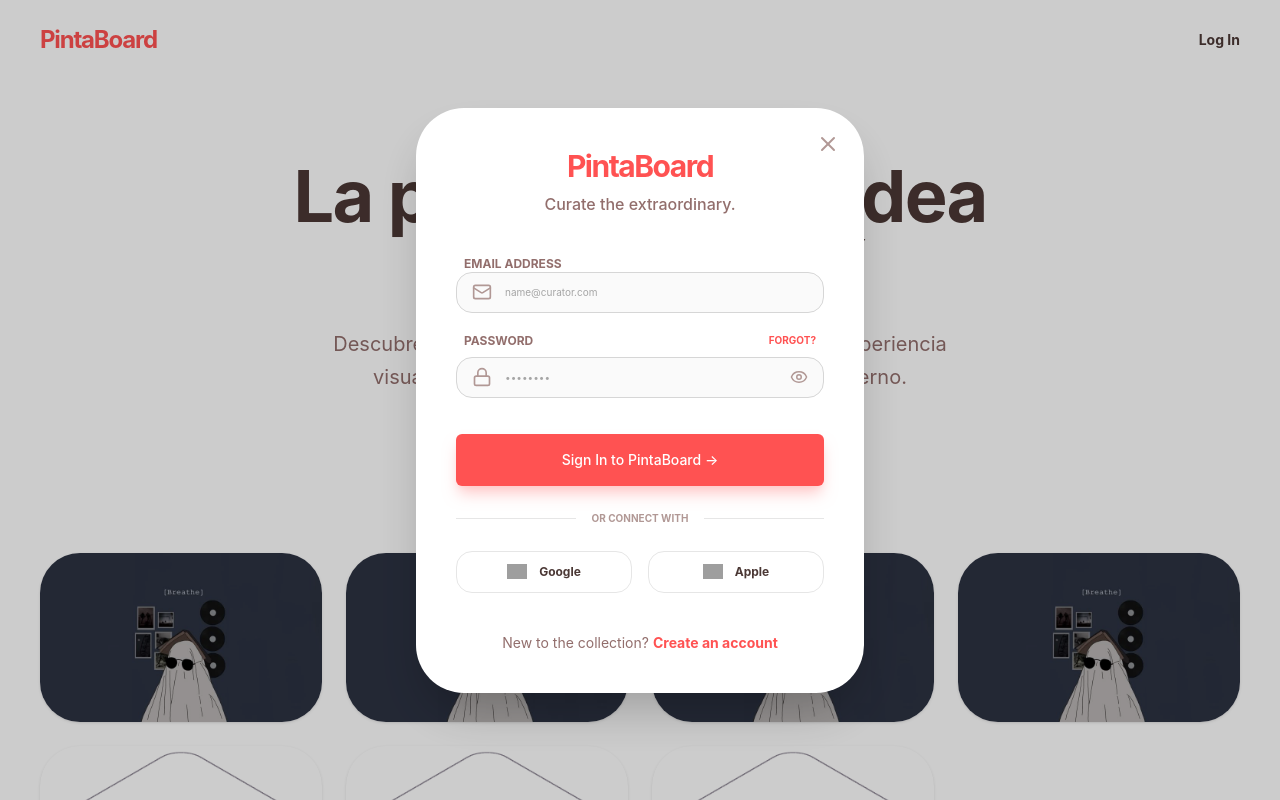
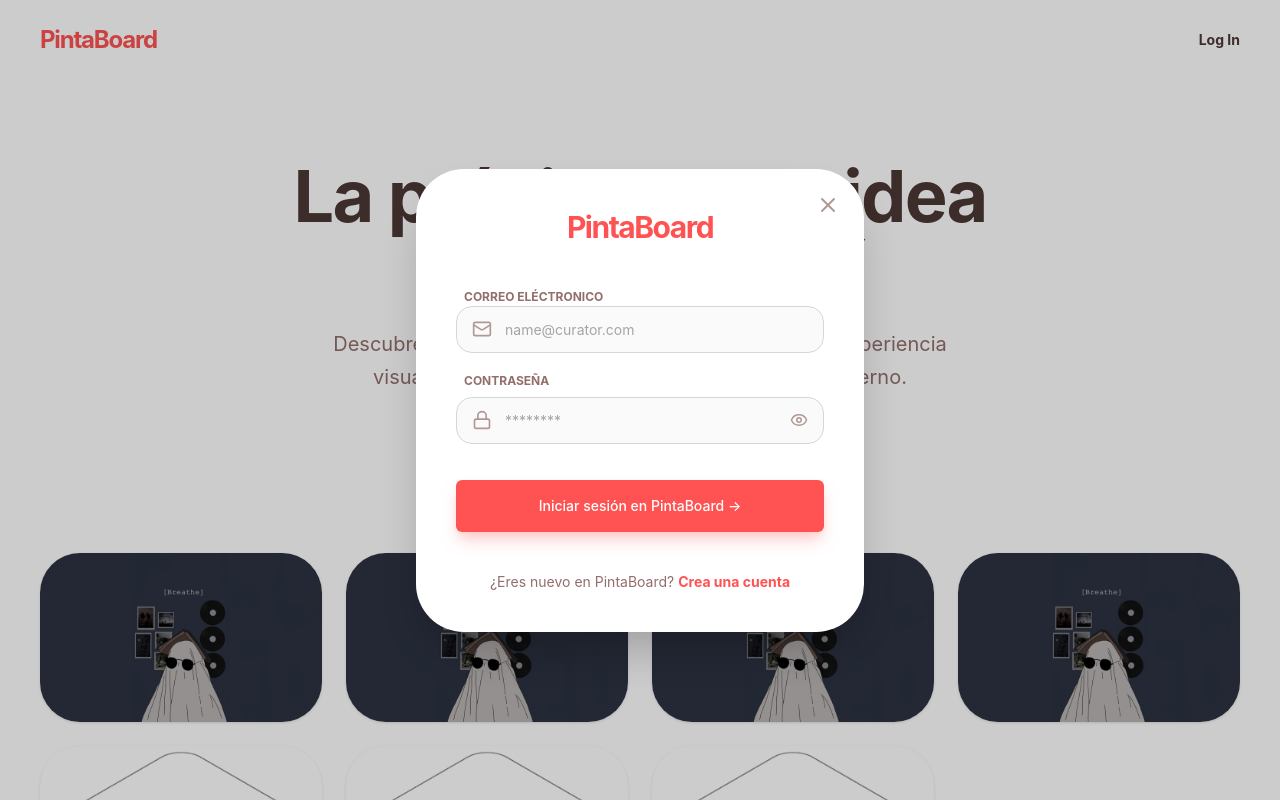
Before and after one commit to JoseAlfonsoB/PintBoard-FrontEnd, a React (Vite) app: page / in a window 1280 px wide. Both pictures are taken after a click on the button "Log In". Shown: the top 800 px of the page. Built offline with nearby package versions, Linux system fonts and the light colour scheme; grey boxes are pictures that could not be loaded.

Commit message:
FIX: Se implemento la funcionalidad para el icono 'Eye' dentro de la pantalla modal en el Input de contraseña, para que el usuario pueda visualizar si su contrasea es la correcta.

```diff
--- a/src/components/organisms/LoginModal.jsx
+++ b/src/components/organisms/LoginModal.jsx
@@ -1,23 +1,29 @@
 // src/components/organisms/LoginModal.jsx
-import React, { useState } from 'react'; // 1. Importamos useState
+import React, { useState } from 'react';
 import { useNavigate } from 'react-router-dom';
-import { Mail, Lock, X, Eye, User } from 'lucide-react'; // Añadimos User para el registro
+// 1. Importamos EyeOff para el estado de "oculto"
+import { Mail, Lock, X, Eye, EyeOff, User } from 'lucide-react';
 import Input from '../atoms/Input';
 import Button from '../atoms/Button';
 
 const LoginModal = ({ isOpen, onClose }) => {
     const navigate = useNavigate();
 
-    // 2. Definimos el estado: false = Login, true = Registro
     const [isRegistering, setIsRegistering] = useState(false);
+    // 2. Estado para controlar la visibilidad de la contraseña
+    const [showPassword, setShowPassword] = useState(false);
 
     if (!isOpen) return null;
 
     const handleSubmit = (e) => {
         e.preventDefault();
-        // En ambos casos, por ahora, redirigimos al dashboard
         navigate('/app/dashboard');
-        onClose(); // Cerramos la modal al entrar
+        onClose();
+    };
+
+    // 3. Función para alternar el estado
+    const togglePasswordVisibility = () => {
+        setShowPassword(!showPassword);
     };
 
     return (
@@ -31,71 +37,61 @@
 
                 <div className="text-center mb-10">
                     <h2 className="text-redPrimary-300 text-3xl font-bold tracking-tighter mb-2">PintaBoard</h2>
-                    {/* 3. Texto dinámico según el estado */}
-                    <p className="text-CafeSecondary-300 font-medium">
-                        {isRegistering ? 'Join the collection.' : 'Curate the extraordinary.'}
-                    </p>
                 </div>
 
                 <form onSubmit={handleSubmit} className="space-y-5">
-                    {/* 4. Campo extra que solo aparece en Registro */}
                     {isRegistering && (
                         <div className="space-y-2 animate-fadeIn">
-                            <label className="text-xs font-bold text-CafeSecondary-300 uppercase ml-2 text-[10px]">Full Name</label>
+                            <label className="text-xs font-bold text-CafeSecondary-300 uppercase ml-2 text-[10px]">Nombre completo</label>
                             <Input icon={User} type="text" placeholder="Alfonso Bautista" required />
                         </div>
                     )}
 
-                    <div className="space-y-2 text-[10px]">
-                        <label className="text-xs font-bold text-CafeSecondary-300 uppercase ml-2">Email Address</label>
+                    <div className="space-y-2 text-[14px]">
+                        <label className="text-xs font-bold text-CafeSecondary-300 uppercase ml-2">Correo eléctronico</label>
                         <Input icon={Mail} type="email" placeholder="name@curator.com" required />
                     </div>
 
-                    <div className="space-y-2 text-[10px]">
+                    <div className="space-y-2 text-[14px]">
                         <div className="flex justify-between items-center px-2">
-                            <label className="text-xs font-bold text-CafeSecondary-300 uppercase">Password</label>
-                            {!isRegistering && (
-                                <button type="button" className="text-[10px] font-bold text-redPrimary-300 uppercase hover:underline">Forgot?</button>
-                            )}
+                            <label className="text-xs font-bold text-CafeSecondary-300 uppercase">Contraseña</label>
                         </div>
                         <div className="relative">
-                            <Input icon={Lock} type="password" placeholder="••••••••" required />
-                            <button type="button" className="absolute right-4 top-1/2 -translate-y-1/2 text-CafeSecondary-200">
-                                <Eye size={18} />
+                            {/* 4. El type ahora es dinámico: 'text' o 'password' */}
+                            <Input
+                                icon={Lock}
+                                type={showPassword ? 'text' : 'password'}
+                                placeholder="********"
+                                required
+                            />
+                            {/* 5. Botón con icono dinámico y evento onClick */}
+                            <button
+                                type="button"
+                                onClick={togglePasswordVisibility}
+                                className="absolute right-4 top-1/2 -translate-y-1/2 text-CafeSecondary-200 hover:text-CafeSecondary-400 transition-colors"
+                            >
+                                {showPassword ? (
+                                    <EyeOff size={18} className='cursor-pointer' />
+                                ) : (
+                                    <Eye size={18} className='cursor-pointer' />
+                                )}
                             </button>
                         </div>
                     </div>
 
                     <Button variant="primary" type="submit" className="w-full py-4 rounded-2xl text-lg font-bold shadow-red-200 shadow-lg mt-4">
-                        {isRegistering ? 'Create Account' : 'Sign In to PintaBoard →'}
+                        {isRegistering ? 'Crear cuenta' : 'Iniciar sesión en PintaBoard →'}
                     </Button>
                 </form>
 
-                {/* Sección de Redes Sociales (Opcional, se mantiene igual) */}
-                <div className="mt-8">
-                    <div className="relative flex items-center justify-center mb-8">
-                        <div className="border-t border-Neutral-200 w-full"></div>
-                        <span className="bg-white px-4 text-[10px] font-bold text-CafeSecondary-200 uppercase absolute">Or connect with</span>
-                    </div>
-                    <div className="grid grid-cols-2 gap-4">
-                        <button className="flex items-center justify-center gap-3 py-3 border border-Neutral-200 rounded-2xl hover:bg-Neutral-50 transition-colors font-bold text-xs text-CafeSecondary-500">
-                            <img src="https://www.svgrepo.com/show/475656/google-color.svg" className="w-5" alt="Google" /> Google
-                        </button>
-                        <button className="flex items-center justify-center gap-3 py-3 border border-Neutral-200 rounded-2xl hover:bg-Neutral-50 transition-colors font-bold text-xs text-CafeSecondary-500">
-                            <img src="https://www.svgrepo.com/show/448204/apple.svg" className="w-5" alt="Apple" /> Apple
-                        </button>
-                    </div>
-                </div>
-
-                {/* 5. El botón que cambia el estado */}
                 <p className="text-center mt-10 text-sm text-CafeSecondary-300 font-lato">
-                    {isRegistering ? 'Already a curator?' : 'New to the collection?'}
+                    {isRegistering ? '¿Ya te has registrado?' : '¿Eres nuevo en PintaBoard?'}
                     <button
                         type="button"
-                        onClick={() => setIsRegistering(!isRegistering)} // Cambia de login a registro
+                        onClick={() => setIsRegistering(!isRegistering)}
                         className="text-redPrimary-300 font-bold hover:underline ml-1"
                     >
-                        {isRegistering ? 'Sign In' : 'Create an account'}
+                        {isRegistering ? 'Iniciar sesión' : 'Crea una cuenta'}
                     </button>
                 </p>
             </div>
```
